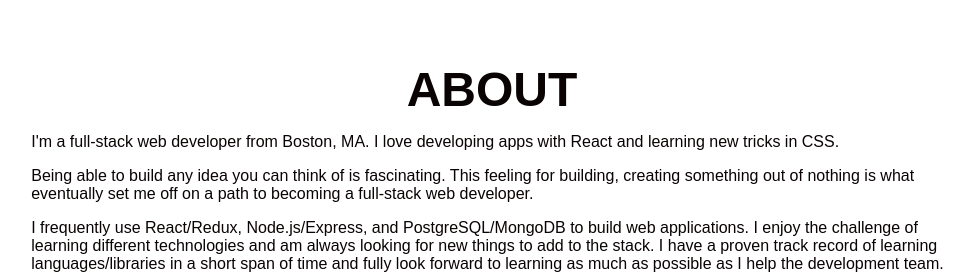
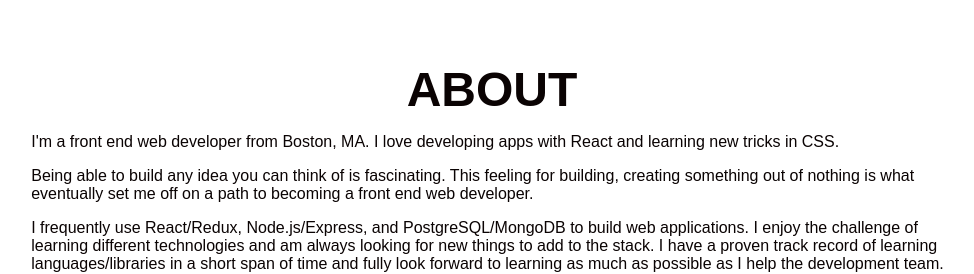
Before and after one commit to Seguda/PortfolioReact, a React (Create React App) app: page / in a window 1280 px wide. Shown: the part 802-1076 px from the top of the page, without its empty margins (148-1122 px from the left). Built offline with nearby package versions, Linux system fonts and the light colour scheme.

Commit message:
updated about section

```diff
--- a/src/components/about/about.js
+++ b/src/components/about/about.js
@@ -8,14 +8,13 @@ export default function AboutMe() {
 
       <div className="about-text">
         <p>
-          I'm a full-stack web developer from Boston, MA. I love developing apps
+          I'm a front end web developer from Boston, MA. I love developing apps
           with React and learning new tricks in CSS.
         </p>
         <p>
           Being able to build any idea you can think of is fascinating. This
           feeling for building, creating something out of nothing is what
-          eventually set me off on a path to becoming a full-stack web
-          developer.
+          eventually set me off on a path to becoming a front end web developer.
         </p>
 
         <p>
```
